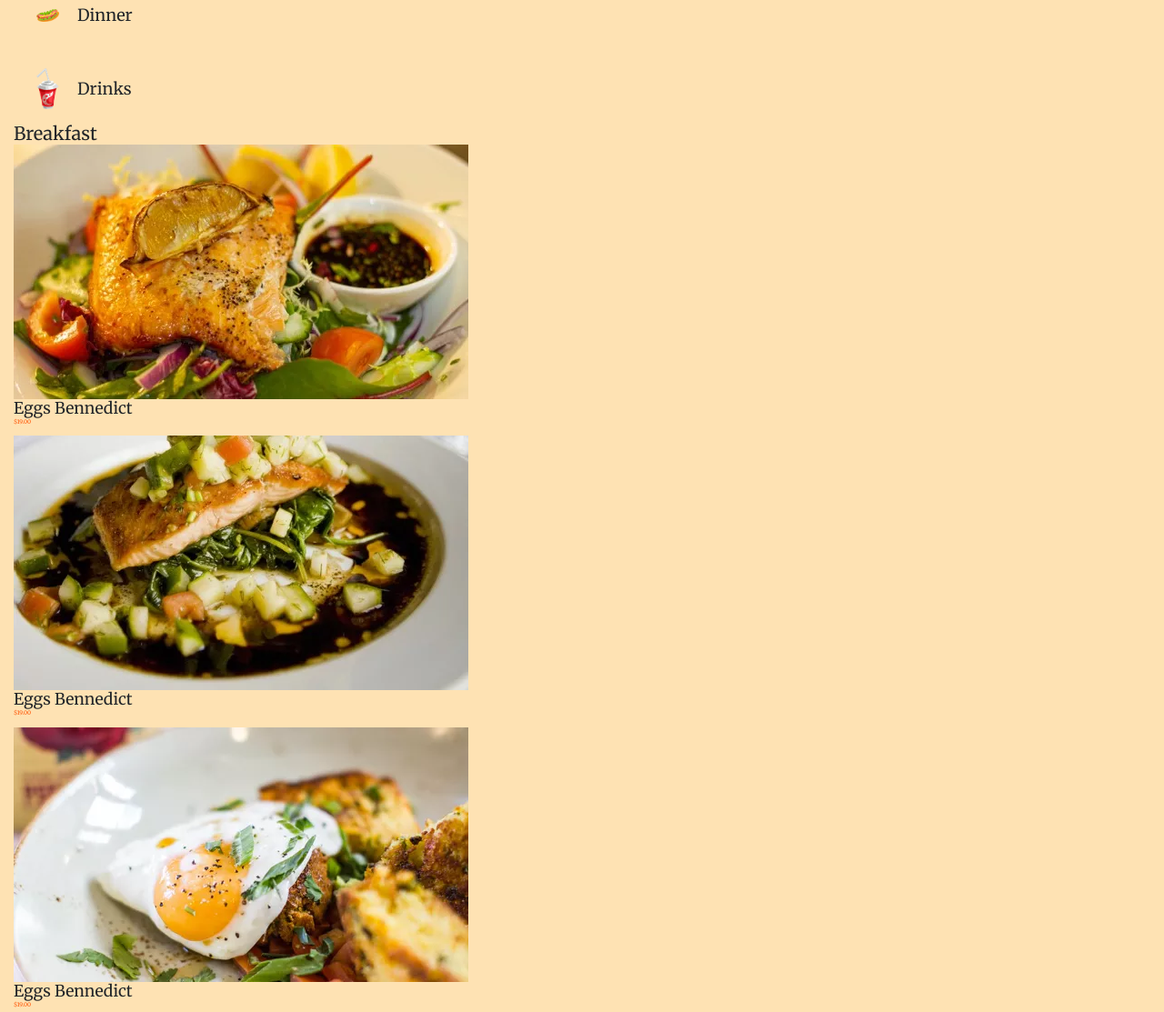
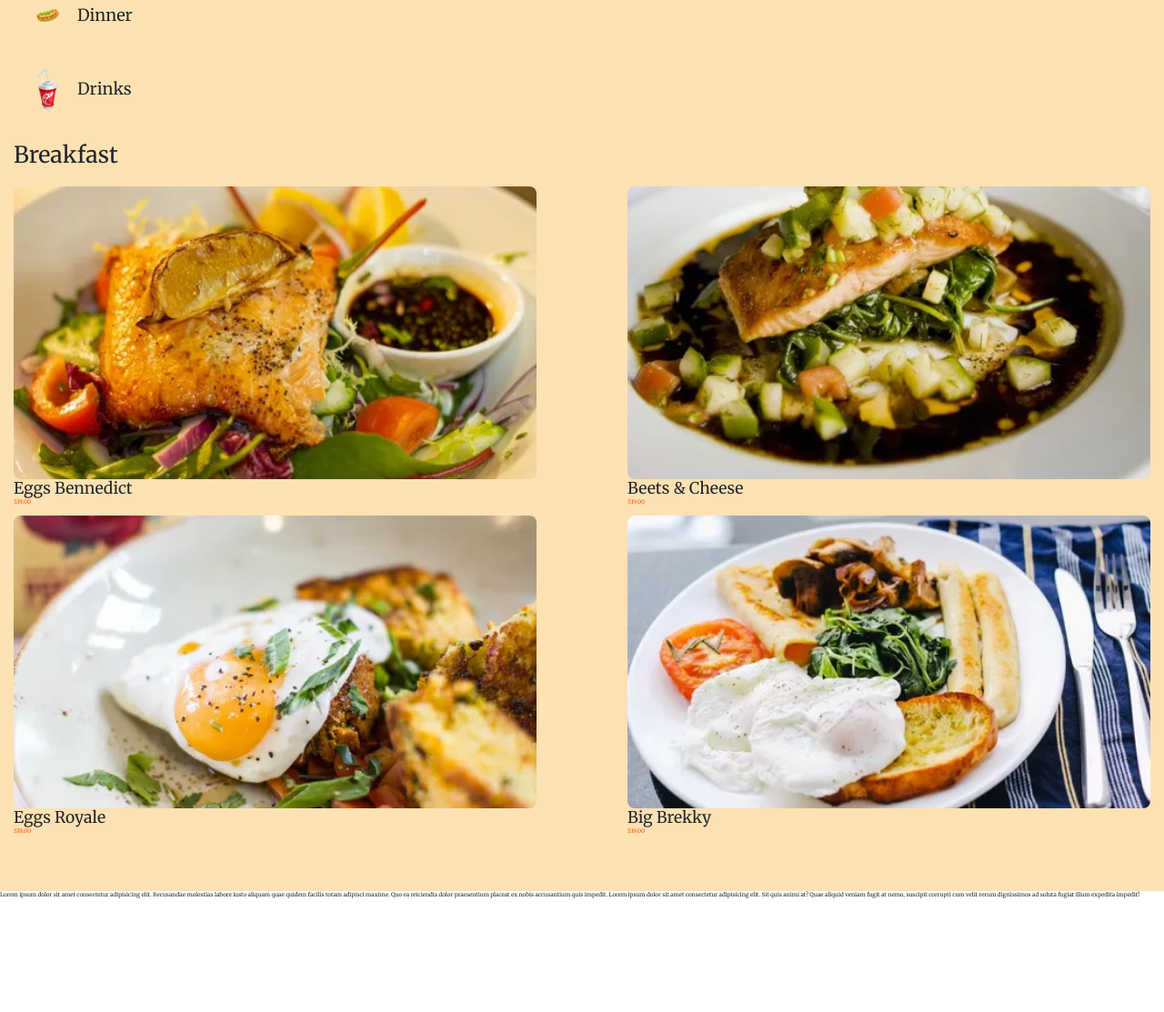
Before and after one commit to playitsafe/cafe_website, a website with bundled scripts: page src/index.html in a window 1280 px wide. Shown: the part 1114-2227 px from the top of the page at 91% size. After the commit the page ends 2103 px from the top, so only its background shows below. Built offline with nearby package versions, Linux system fonts and the light colour scheme; a web font is replaced by a local one.

Commit message:
feat: single menu layout added

```diff
--- a/src/index.html
+++ b/src/index.html
@@ -130,23 +130,31 @@
             <h2 class="menu__title">Breakfast</h2>
             <ul class="menu__items">
               <li class="menu__items__item">
-                <img src="../resource/img/menu/breakfast1.webp" class="menu__items__item__img" alt="breakfast">
+                <div class="menu__items__item__img">
+                  <img src="../resource/img/menu/breakfast1.webp" alt="breakfast">
+                </div>
                 <h3 class="menu__items__item__title">Eggs Bennedict</h3>
                 <p class="menu__items__item__price">$19.00</p>
               </li>
               <li class="menu__items__item">
-                <img src="../resource/img/menu/breakfast2.webp" class="menu__items__item__img" alt="breakfast">
-                <h3 class="menu__items__item__title">Eggs Bennedict</h3>
+                <div class="menu__items__item__img">
+                  <img src="../resource/img/menu/breakfast2.webp" alt="breakfast">
+                </div>
+                <h3 class="menu__items__item__title">Beets & Cheese </h3>
                 <p class="menu__items__item__price">$19.00</p>
               </li>
               <li class="menu__items__item">
-                <img src="../resource/img/menu/breakfast3.webp" class="menu__items__item__img" alt="breakfast">
-                <h3 class="menu__items__item__title">Eggs Bennedict</h3>
+                <div class="menu__items__item__img">
+                  <img src="../resource/img/menu/breakfast3.webp" alt="breakfast">
+                </div>
+                <h3 class="menu__items__item__title">Eggs Royale</h3>
                 <p class="menu__items__item__price">$19.00</p>
               </li>
               <li class="menu__items__item">
-                <img src="../resource/img/menu/breakfast4.webp" class="menu__items__item__img" alt="breakfast">
-                <h3 class="menu__items__item__title">Eggs Bennedict</h3>
+                <div class="menu__items__item__img">
+                  <img src="../resource/img/menu/breakfast4.webp" alt="breakfast">
+                </div>
+                <h3 class="menu__items__item__title">Big Brekky</h3>
                 <p class="menu__items__item__price">$19.00</p>
               </li>
             </ul>
--- a/src/style/layout/_menu.scss
+++ b/src/style/layout/_menu.scss
@@ -61,11 +61,26 @@
     &__pages {
       &__section {
         .menu__title {
+          font-size: 2.5rem;
+          font-weight: 500;
+          padding: 2rem 0;
         }
         .menu__items {
+          display: flex;
+          flex-wrap: wrap;
+          justify-content: space-between;
           &__item {
+            flex-basis: 46%;
             &__img {
-
+              border-radius: .8rem;
+              overflow: hidden;
+              img {
+                width: 100%;
+                transition: all ease-in-out .2s;
+                &:hover {
+                  transform: scale(1.1);
+                }
+              }
             }
 
             &__title {
```
